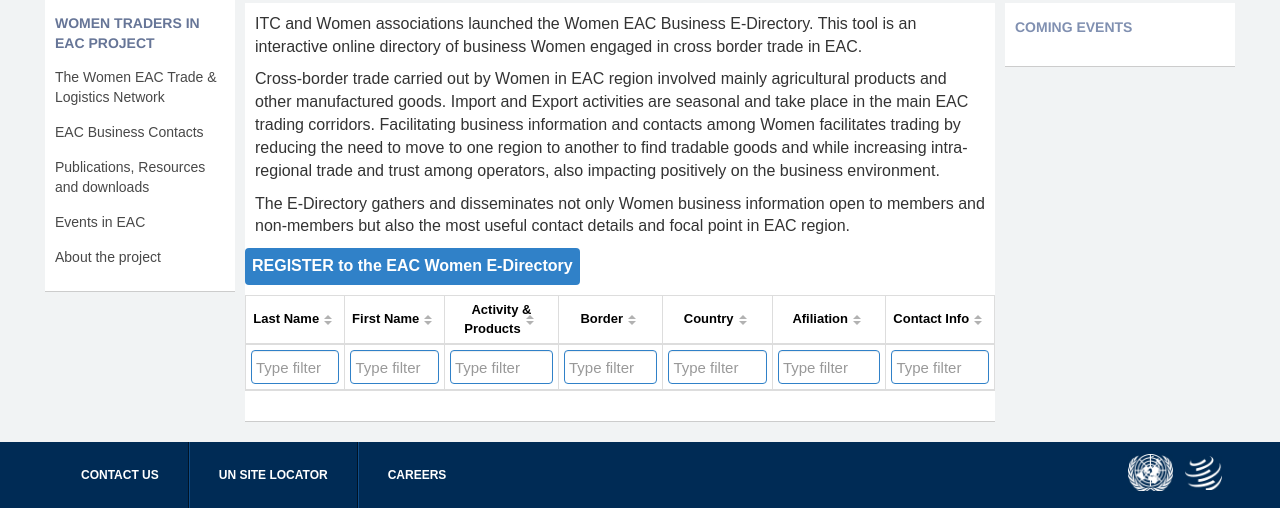
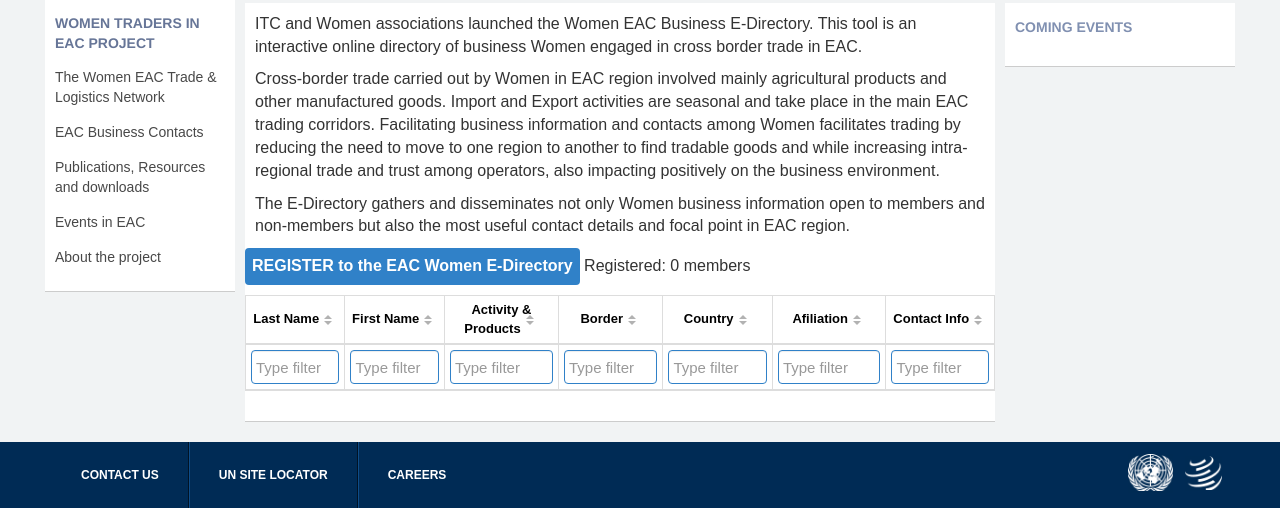
Before and after one commit to rclebsch/itc_005, a Django app: template app/templates/app/main.html in a window 1280 px wide. Shown: the part 242-750 px from the top of the page. Run offline with Django 3.2, Linux system fonts and the light colour scheme; the template is opened without the code that fills it: most values are stand-ins (such as "Sample title", 1, 10 or a date in 2020); lists and menus that the app fills with data are empty; some libraries are stand-ins or nearby versions.

Commit message:
Totals for the tables

```diff
--- a/app/static/app/js/eac.js
+++ b/app/static/app/js/eac.js
@@ -123,6 +123,7 @@ function eventsContentCtrl ($scope, $http, $filter, ngTableParams) {
     $scope.dates = [];
     $scope.countries = [];
     $scope.locations = [];
+    $scope.total = 0;
     $scope.menuStructure = {
         id:'section-events',
         title: 'Events in EAC',
@@ -191,6 +192,7 @@ function eventsContentCtrl ($scope, $http, $filter, ngTableParams) {
 	    	$scope.events = result;
             $scope.eventsTable.reload();
 			$scope.initialized = true;
+            $scope.total = result.length;
             $scope.buildFilters(result);
 	    }).
 	    error(function(data, status, headers, config){
@@ -215,6 +217,7 @@ function eDirectoryContentCtrl ($scope, $http, $filter, ngTableParams, ngDialog)
     $scope.borders = [];
     $scope.afiliations = [];
     $scope.activities = [];
+    $scope.members = 0;
     $scope.directoryTable = new ngTableParams({
                 page: 1,
                 count: 10
@@ -282,6 +285,7 @@ function eDirectoryContentCtrl ($scope, $http, $filter, ngTableParams, ngDialog)
 	    	$scope.contacts = result;
             $scope.directoryTable.reload();
 			$scope.initialized = true;
+            $scope.members = result.length;
             $scope.buildFilters(result);
 	    }).error(function(data, status, headers, config){
 	    	console.log(data, status, headers, config);
@@ -309,6 +313,7 @@ function contactsContentCtrl ($scope, $http, $filter, ngTableParams) {
     $scope.countries = [];
     $scope.borders = [];
     $scope.categories = [];
+    $scope.members = 0;
     $scope.menuStructure = {
         id:'section-contacts',
         title: 'EAC Business Contacts',
@@ -387,6 +392,7 @@ function contactsContentCtrl ($scope, $http, $filter, ngTableParams) {
             $scope.contactsTable.reload();
 			$scope.initialized = true;
 			$scope.buildFilters(result);
+            $scope.members = result.length;
 			$scope.buildSubMenus();
             $scope.$emit('controllerReady', $scope.menuStructure);
 	    }).
@@ -410,6 +416,7 @@ function resourcesContentCtrl ($scope, $http, $filter, ngTableParams) {
         extendedTitle: 'Resources: Agricultural Model Contracts, Tools and training materials'};
     $scope.categories = [];
     $scope.languages = [];
+    $scope.total = 0;
     $scope.resourcesTable = new ngTableParams({
                 page: 1,
                 count: 10
@@ -478,6 +485,7 @@ function resourcesContentCtrl ($scope, $http, $filter, ngTableParams) {
             $scope.resourcesTable.reload();
 			$scope.initialized = true;
             $scope.buildFilters(result);
+            $scope.total = result.length;
             $scope.buildSubMenus();
             $scope.$emit('controllerReady', $scope.menuStructure);
 	    }).
--- a/app/templates/app/content-contacts.html
+++ b/app/templates/app/content-contacts.html
@@ -1,4 +1,5 @@
 <section id="contactsController" ng-controller="contactsContentCtrl">
+    Registered {[{members}]} contacts
     <table ng-table="contactsTable" show-filter="true" class="table table-condensed table-bordered table-striped">
   	    <tr ng-repeat="contact in data">
             <td data-title="'Category'" sortable="'contactCategory'" filter="{ 'contactCategory': 'type-ahead' }" filter-data="categories">{[{contact.contactCategory}]}</td>
--- a/app/templates/app/content-edirectory.html
+++ b/app/templates/app/content-edirectory.html
@@ -12,7 +12,7 @@
     <p>The E-Directory gathers and disseminates not only Women business information open to members and non-members but
         also the most useful contact details and focal point in EAC region.</p>
 
-    <input type="button" value="REGISTER to the EAC Women E-Directory" class="register" ng-click="openRegister()"/>
+    <input type="button" value="REGISTER to the EAC Women E-Directory" class="register" ng-click="openRegister()"/> Registered: {[{members}]} members
 
     <table ng-table="directoryTable" show-filter="true" class="table table-condensed table-bordered table-striped">
         <tr ng-repeat="contact in data">
--- a/app/templates/app/content-events.html
+++ b/app/templates/app/content-events.html
@@ -1,5 +1,5 @@
 <section id="eventsController" ng-controller="eventsContentCtrl">
-    <p>List of all events</p>
+    <p>{[{total}]} Events</p>
     <table ng-table="eventsTable" show-filter="true" class="table table-condensed table-bordered table-striped">
   	    <tr ng-repeat="event in data">
             <td data-title="'Date'" sortable="'eventDateStart'" filter="{ 'eventDateStart': 'type-ahead' }" filter-data="dates" class="events-date" style="width:7em;" ng-bind="event.eventDateStart | date:'dd MMM. yyyy (Z)'"></td>
--- a/app/templates/app/content-resources.html
+++ b/app/templates/app/content-resources.html
@@ -1,5 +1,5 @@
 <section id="resourcesController" ng-controller="resourcesContentCtrl">
-    <p>List of all resources</p>
+    <p>{[{total}]} Resources</p>
     <table ng-table="resourcesTable" show-filter="true" class="table table-condensed table-bordered table-striped">
   	    <tr ng-repeat="resource in data">
             <td data-title="'Category'" sortable="'resourceCategory'" filter="{ 'resourceCategory': 'type-ahead' }" filter-data="categories">{[{resource.resourceCategory}]}</td>
```
